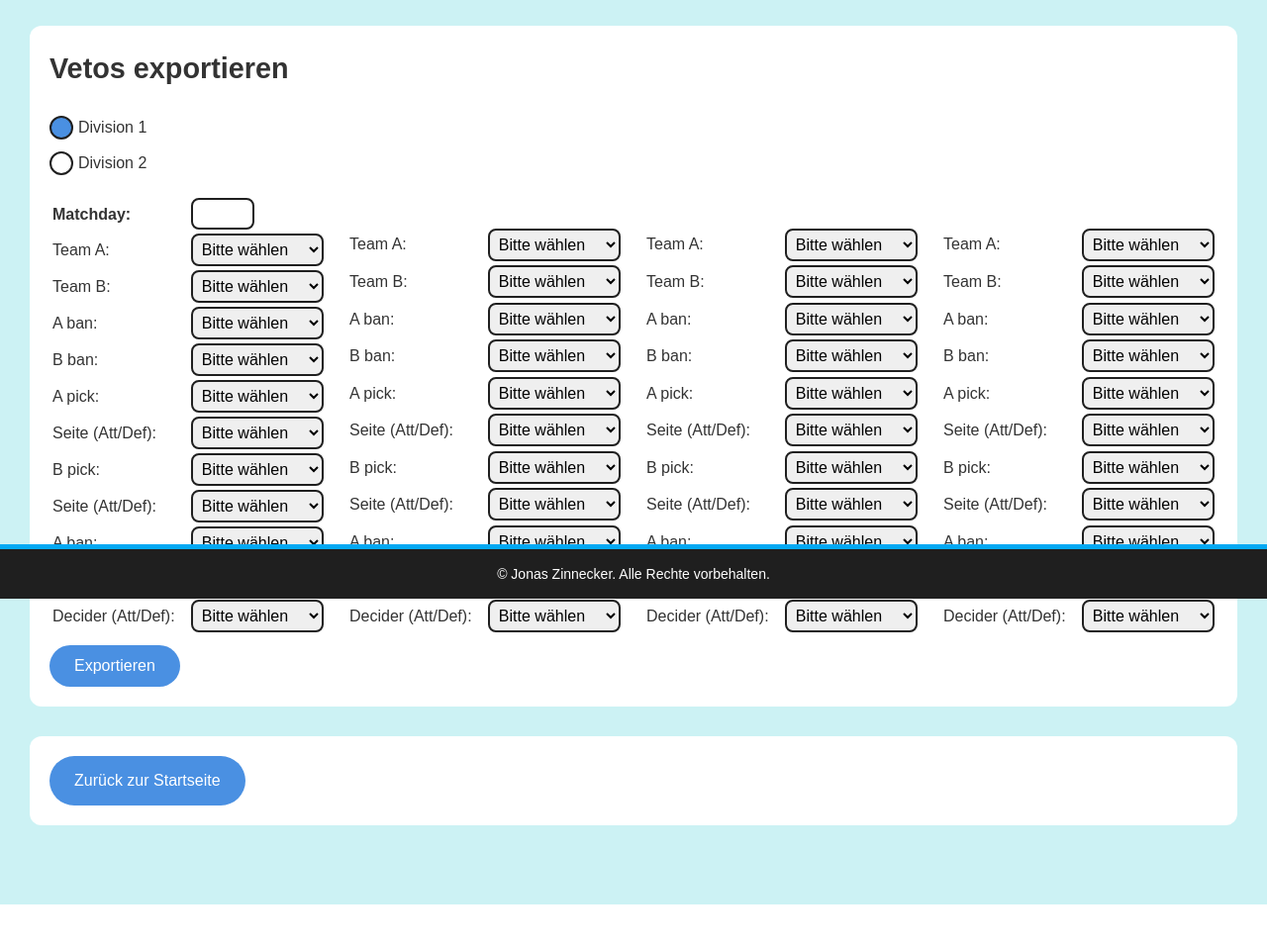
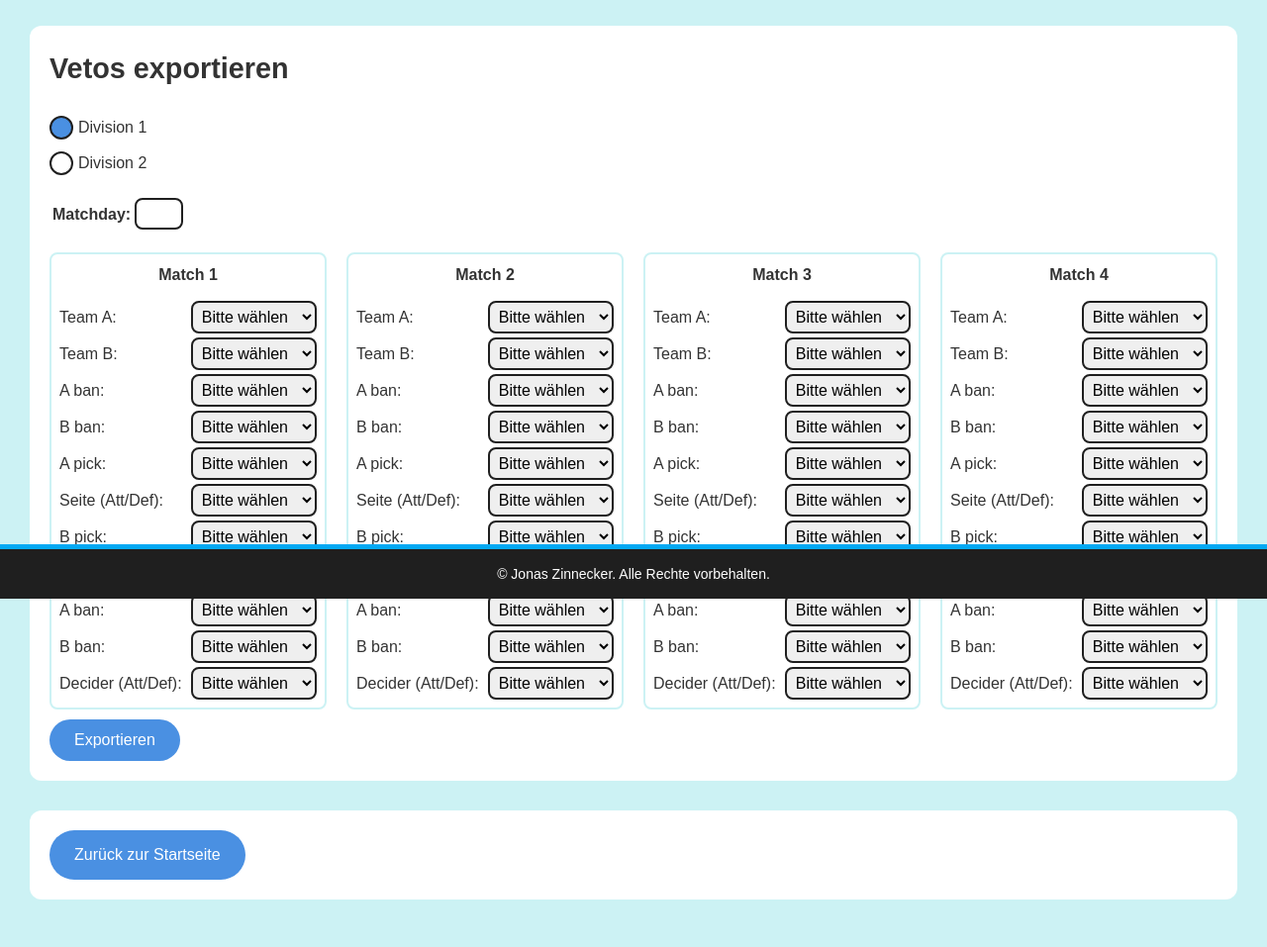
Before and after one commit to JonasZinne/Website, a Flask app: page /export_vetos in a window 1280 px wide. Shown: the part 195-1152 px from the top of the page at 99% size. Before the commit the page ends 1109 px from the top, so only its background shows below. Run offline with Flask 3, Linux system fonts and the light colour scheme.

Commit message:
style improvements

```diff
--- a/static/css/styles.css
+++ b/static/css/styles.css
@@ -91,7 +91,7 @@ input, select {
 }
 
 .number-input {
-    max-width: 50px;
+    max-width: 35px;
     padding: 5px;
 }
 
@@ -135,6 +135,12 @@ input:focus, select:focus{
     display: grid;
     grid-template-columns: repeat(auto-fit, minmax(270px, 1fr));
     gap: 20px;
+}
+
+.veto-grid > table {
+    border: 2px solid #ccf2f4;
+    border-radius: 8px;
+    padding: 5px;
 }
 
 /* Button */
--- a/templates/export_vetos.html
+++ b/templates/export_vetos.html
@@ -21,23 +21,21 @@
         </div>
 
         <form method="POST" action="/export_vetos?division={{ division }}">
+            <table style="margin-bottom: 20px;">
+                <tr>
+                    <td><strong><label for="matchday">Matchday:</label></strong></td>
+                    <td>
+                        <input type="number" name="matchday" id="matchday" class="number-input" min="1" max="10" required>
+                    </td>
+                </tr>
+            </table>
+
             <div class="veto-grid">
                 {% for i in range(num_matches) %}
                 <table>
-                    <!-- Matchday -->
-                    {% if i == 0 %}
-                        <tr>
-                            <td><strong><label for="matchday">Matchday:</label></strong></td>
-                            <td>
-                                <input type="number" name="matchday" id="matchday" class="number-input" min="1" max="10" required>
-                            </td>
-                        </tr>
-                    {% else %}
-                        <tr>
-                            <td>&nbsp;</td>
-                            <td>&nbsp;</td>
-                        </tr>
-                    {% endif %}
+                    <tr>
+                        <td colspan="2" style="text-align: center; padding-bottom: 10px;"><strong>Match {{ i + 1 }}</strong></td>
+                    </tr>
 
                     <!-- Auswahl Team A und B  -->
                     {% for team_label, team_name in [('Team A', 'team_a_' ~ i), ('Team B', 'team_b_' ~ i)] %}
```
